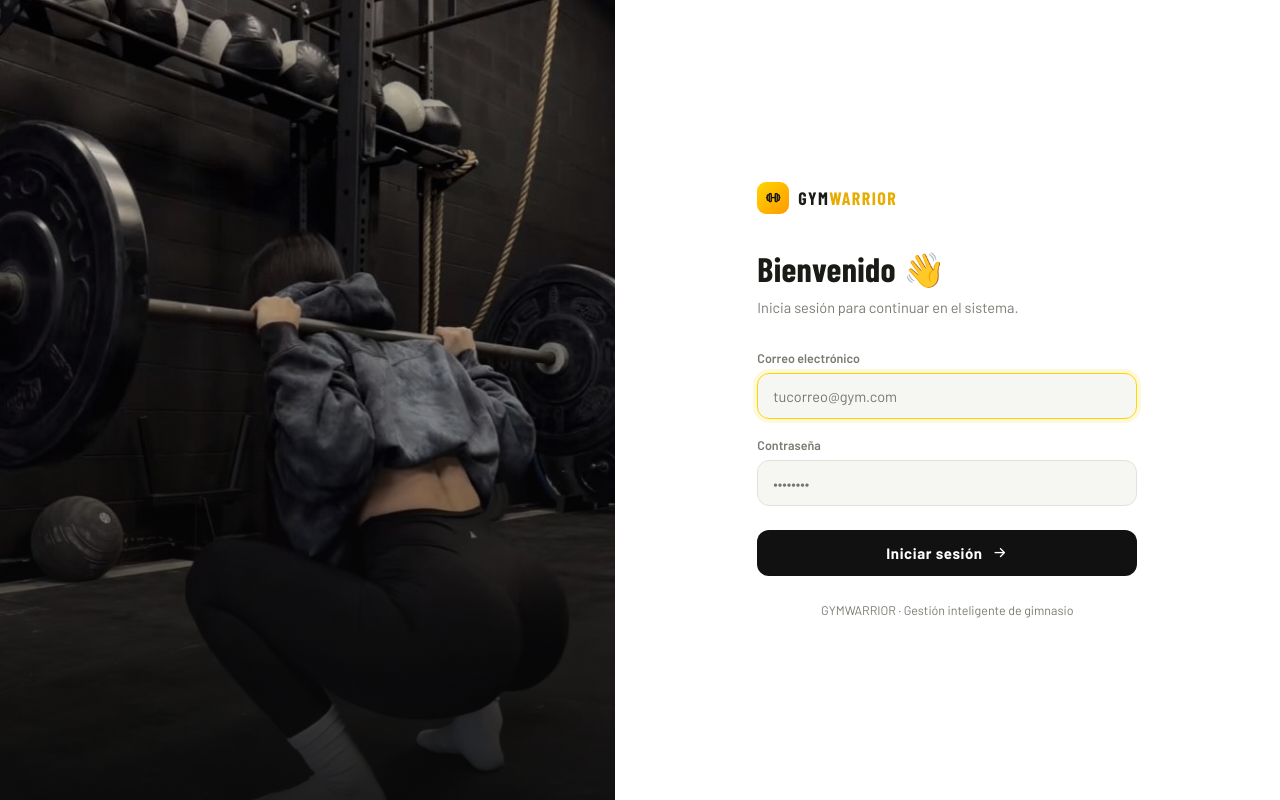
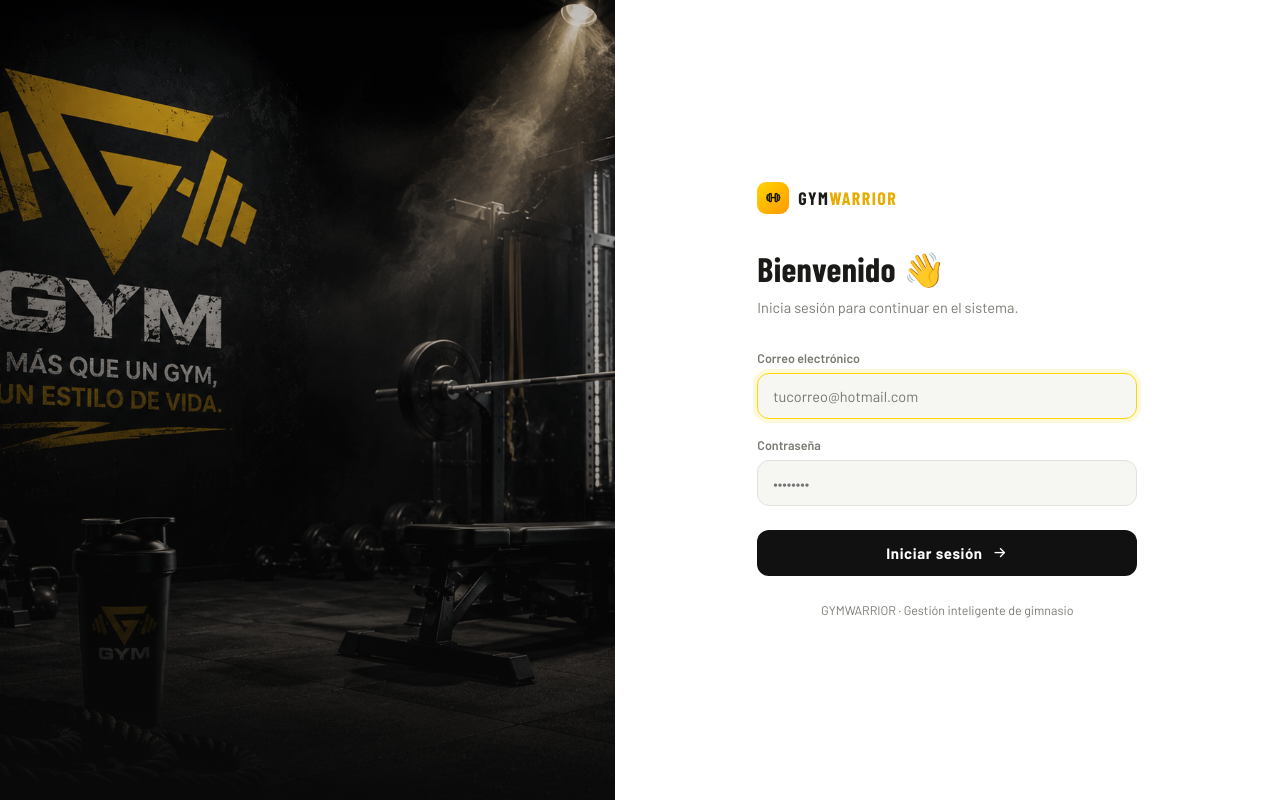
Before and after one commit to Victtorc2/Frontend-gym, a React (Vite) app: page / in a window 1280 px wide. Built offline with nearby package versions, Linux system fonts and the light colour scheme; a web font is replaced by a local one.

Commit message:
imagen de login

```diff
--- a/src/views/LoginView.jsx
+++ b/src/views/LoginView.jsx
@@ -1,7 +1,7 @@
 import { useState } from "react";
 import { C } from "../styles/colors";
 import api from "../services/api";
-import loginImg from "../assets/login-gym.jpg";
+import loginImg from "../assets/login-gym.png";
 
 export default function LoginView({ onLogin }) {
   const [form, setForm] = useState({ email: "", password: "" });
@@ -119,7 +119,7 @@ export default function LoginView({ onLogin }) {
           <form onSubmit={submit} style={{ display: "flex", flexDirection: "column", gap: 18 }}>
             <div style={{ display: "flex", flexDirection: "column", gap: 7 }}>
               <label style={{ fontSize: 12.5, color: C.textSec, fontWeight: 600 }}>Correo electrónico</label>
-              <input className="login-field" type="email" placeholder="tucorreo@gym.com"
+              <input className="login-field" type="email" placeholder="tucorreo@hotmail.com"
                 value={form.email} onChange={e => setForm(f => ({ ...f, email: e.target.value }))} required autoFocus />
             </div>
 
```
Also changed, not shown: src/assets/login-gym.jpg (deleted), src/assets/login-gym.png (added).
